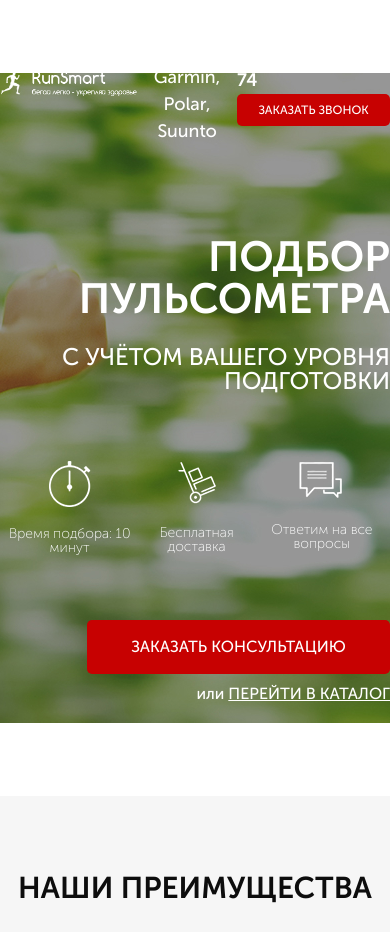
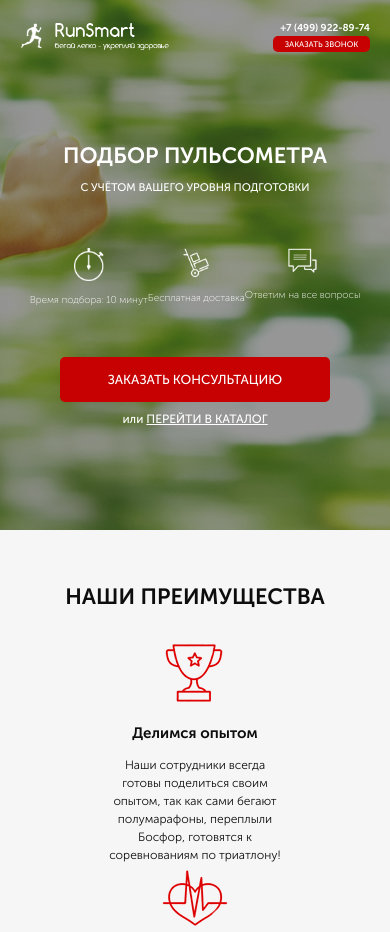
Before and after one commit to denispolyakov11/Run, a website: page src/index.html in a window 390 px wide. Shown: the top 932 px of the page. Drawn offline with Linux system fonts and the light colour scheme.

Commit message:
Add optimization for mobile desktop

```diff
--- a/src/index.html
+++ b/src/index.html
@@ -87,7 +87,7 @@
     </section>
     <div class="consultation">
         <div class="container">
-            <h2 class="title title_consultation">Получите бесплатную консультациюпо<br>
+            <h2 class="title title_consultation">Получите бесплатную консультацию по<br>
                               подбору пульсометра </h2>
             <div class="consultation__deskr">
                 Просто заполните форму заявки<br>
--- /dev/null
+++ b/src/sass/base/_media.scss
@@ -0,0 +1,224 @@
+@media (max-width:991px){
+    .promo{
+        &__header{
+            font-size: 32px;
+        }
+        &__subheader{
+            font-size: 17px;
+        }
+        &__link{
+            font-size: 14px;
+        }
+    }
+    .title{
+        &_consultation{
+            font-size: 28px;
+        }
+    }
+    .consultation{
+        &__deskr{
+            font-size: 19px;
+        }
+    }
+    .container{
+        padding: 0 20px;
+    }
+}
+
+@media (max-width:767px){
+    .header{
+        &__logo{
+            max-width: 190px;
+        }
+        &__official{
+            font-size: 10px;
+            span{
+                font-size: 14px;
+                margin-top: 4px;
+            }
+        }
+        &__phone{
+            font-size: 13px;
+        }
+    }
+    .promo{
+        min-height:590px;
+        padding: 21px 0 30px 0;
+        &__wrapper{
+            align-items: center;
+        }
+        &__header{
+            font-size: 26px;
+            line-height: 25px;
+        }
+        &__subheader{
+            margin-top: 0px;
+            font-size: 13px;
+        }
+        &__icon{
+            img{
+                max-width: 35px;
+                margin-bottom: 15px;
+            }
+        }
+        &__link{
+            font-size: 13px;
+        }
+    }
+    .button{
+        width: 124px;
+        height: 25px;
+        font-size: 10px;
+        &_main{
+            width: 290px;
+            height: 50px;
+            margin-top: 50px;
+            font-size: 15px;
+        }
+        &_submit{
+            width: 100%;
+            height: 48px;
+            font-size: 16px;
+        }
+    }
+    .title{
+        font-size: 26px;
+    }
+    .advantage{
+        padding: 50px 0 55px 0;
+        &__icons{
+            max-width: 175px;
+        }
+        &__title{
+            font-size: 15px;
+        }
+        &__descr{
+            font-size: 12px;
+        }
+    }
+    .consultation{
+        min-height: 600px;
+        padding: 51px 0 50px 0;
+
+    }
+    .title{
+        &_consultation{
+            font-size: 22px;
+        }
+        &__descr{
+            font-size: 17px;
+        }
+    }
+    .feed-form{
+        width: 260px;
+        align-items:
+        input{
+            height: 48px;
+        }
+
+    }
+}
+
+@media (max-width:575px){
+    .header{
+        &__logo{
+            max-width: 149px;
+        }
+        &__official{
+            display: none;
+            }
+
+        &__phone{
+            font-size: 10px;
+        }
+    }
+        .button{
+            width: 97px;
+            height: 16px;
+            font-size: 8px;
+            &_main{
+                width: 270px;
+                height: 45px;
+                margin-top: 50px;
+                font-size: 13px;
+            }
+            &_submit {
+                width: 100%;
+                height: 42px;
+                font-size: 14px;
+            }
+        }
+    .promo{
+        min-height:530px;
+        padding: 21px 0 30px 0;
+
+        &__header{
+            font-size: 22px;
+        }
+        &__subheader{
+            font-size: 11px;
+        }
+        &__icons{
+            margin-top: 40px;
+        }
+        &__icon {
+            font-size: 10px;
+            img{
+                max-width: 30px;
+                margin-bottom: 12px;
+            }
+
+        }
+
+        &__link{
+            font-size: 12px;
+        }
+        }
+    .advantage{
+        &__wrapper{
+            margin-top: 25px;
+            flex-direction: column;
+            align-items: center;
+        }
+        padding: 50px 0 55px 0;
+        &__icons{
+            max-width: 175px;
+        }
+        &__title{
+            margin-top: 19px;
+        }
+        &__descr{
+            margin-top: 11px;
+        }
+    }
+    .title{
+        font-size: 22px;
+        &_consultation{
+            font-size: 18px;
+            text-align: center;
+        }
+        &__descr{
+            font-size: 15px;
+            text-align: center;
+        }
+    }
+    .consultation{
+        min-height: 554px;
+        &__deskr{
+            font-size: 16px;
+            text-align: center;
+        }
+
+    }
+
+    .feed-form{
+        margin: 20px auto;
+
+        input{
+            display: block;
+            height: 42px;
+            text-align: center;
+        }
+
+    }
+}
--- a/src/sass/blocks/style.scss
+++ b/src/sass/blocks/style.scss
@@ -15,3 +15,4 @@
 @import'../blocks/title';
 @import'../blocks/consultation';
 @import'../blocks/forms';
+@import'../base/media';
```
Also changed, not shown: src/css/blocks/style.min.css.
